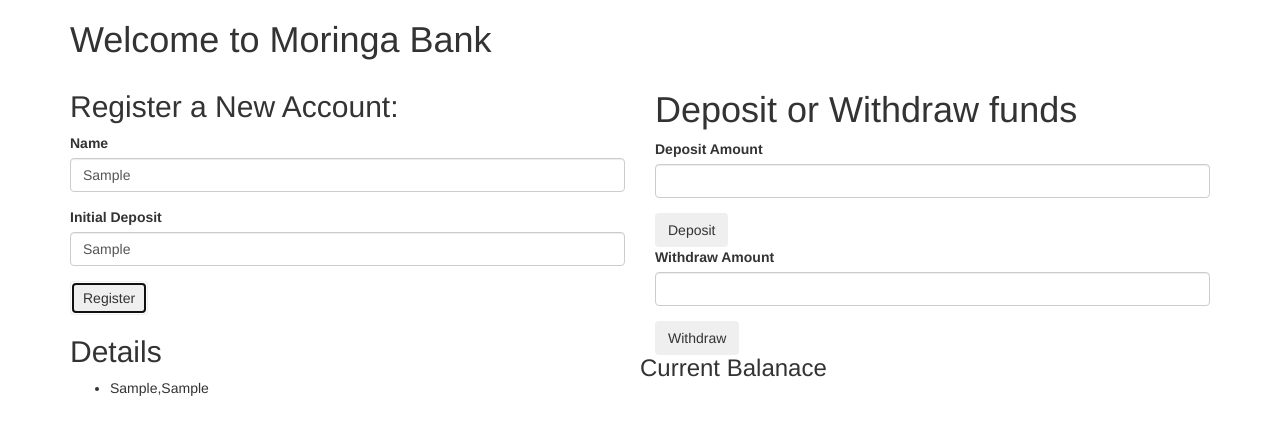
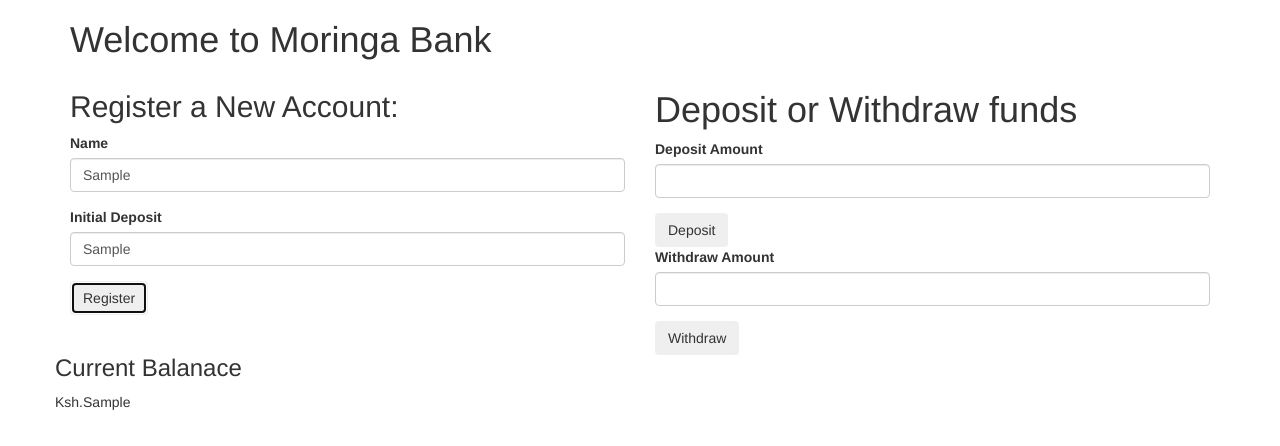
Before and after one commit to AlexKarari/bank-account, a plain HTML site: page index.html in a window 1280 px wide. Both pictures are taken after typing "Sample", "Sample" into the empty fields and a click on the button "Register". Drawn offline with Linux system fonts and the light colour scheme.

Commit message:
Current Balance
An account holder's balance will be displayed at the designated "show balance" for them

```diff
--- a/index.html
+++ b/index.html
@@ -26,10 +26,10 @@
             <input type="text" class="form-control" id="initialdeposit">
           </div>
           <button type="submit" class="btn">Register</button>
-          <h2>Details</h2>
+          <!--<h2>Details</h2>
           <ul id="details">
 
-          </ul>
+          </ul>-->
         </div>
         <div class="col-md-6">
           <h1>Deposit or Withdraw funds</h1>
@@ -45,7 +45,7 @@
           </div>
           <button type="submit" class="btn">Withdraw</button>
         </div>
-        <h3>Current Balanace</h3>
+        <h3 id="balance">Current Balanace</h3>
 
 
 </body>
--- a/js/scripts.js
+++ b/js/scripts.js
@@ -16,6 +16,7 @@ $(document).ready(function(){
     var initialDeposit = $("input#initialdeposit").val();
     var newAccount = new Account(name, initialDeposit);
 
-    $("ul#details").append("<li><span class='display'>"+ newAccount.accountDetails() + "</span></li>");
+    $("h3#balance").after("Ksh."+ newAccount.initialDeposit);
+  //  $("ul#details").append("<li><span class='display'>"+ newAccount.accountDetails() + "</span></li>");
   });
 });
```
